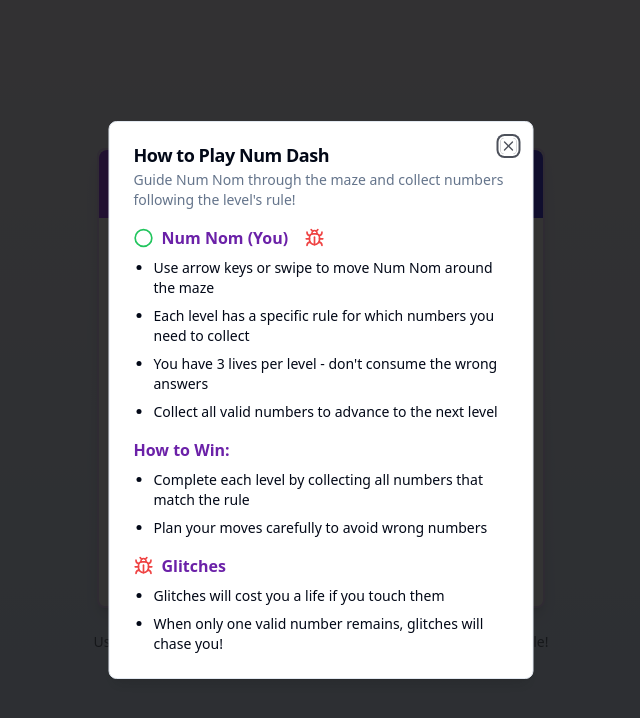
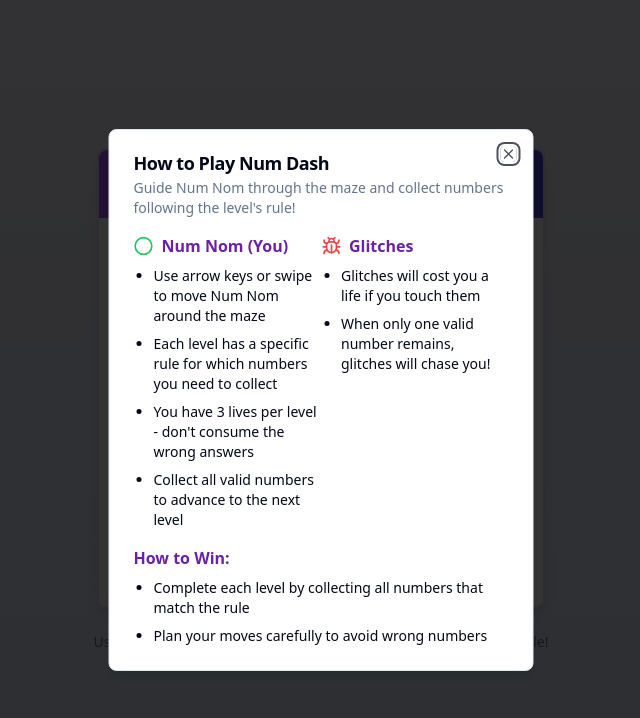
Before and after one commit to spenceriam/num-nom-dash, a React (Vite) app: page / in a window 1280 px wide. Both pictures are taken after a click on the button "Rules". Shown: the top 718 px of the page, without its empty margins (319-959 px from the left). Built offline with nearby package versions, Linux system fonts and the light colour scheme.

Commit message:
Fix: Move bug icon and text
Move the bug icon and "Glitches" text to the right of "Num Nom (You)" in the RulesDialog component.

```diff
--- a/src/components/game/RulesDialog.tsx
+++ b/src/components/game/RulesDialog.tsx
@@ -1,3 +1,4 @@
+
 import {
   Dialog,
   DialogContent,
@@ -26,10 +27,10 @@ export function RulesDialog() {
           </DialogDescription>
         </DialogHeader>
         <div className="space-y-4">
-          <div>
+          <div className="flex justify-between">
+            <div className="flex-1">
               <h4 className="font-semibold mb-2 text-purple-800 flex items-center gap-2">
                 <Circle className="text-green-500" size={20} /> Num Nom (You)
-              <Bug className="text-red-500 ml-2" size={20} />
               </h4>
               <ul className="list-disc pl-5 space-y-2 text-sm">
                 <li>Use arrow keys or swipe to move Num Nom around the maze</li>
@@ -38,14 +39,7 @@ export function RulesDialog() {
                 <li>Collect all valid numbers to advance to the next level</li>
               </ul>
             </div>
-          <div>
-            <h4 className="font-semibold mb-2 text-purple-800">How to Win:</h4>
-            <ul className="list-disc pl-5 space-y-2 text-sm">
-              <li>Complete each level by collecting all numbers that match the rule</li>
-              <li>Plan your moves carefully to avoid wrong numbers</li>
-            </ul>
-          </div>
-          <div>
+            <div className="flex-1">
               <h4 className="font-semibold mb-2 text-purple-800 flex items-center gap-2">
                 <Bug className="text-red-500" size={20} /> Glitches
               </h4>
@@ -55,6 +49,14 @@ export function RulesDialog() {
               </ul>
             </div>
           </div>
+          <div>
+            <h4 className="font-semibold mb-2 text-purple-800">How to Win:</h4>
+            <ul className="list-disc pl-5 space-y-2 text-sm">
+              <li>Complete each level by collecting all numbers that match the rule</li>
+              <li>Plan your moves carefully to avoid wrong numbers</li>
+            </ul>
+          </div>
+        </div>
       </DialogContent>
     </Dialog>
   );
```
Lines whose indentation alone changed are shown as unchanged.
